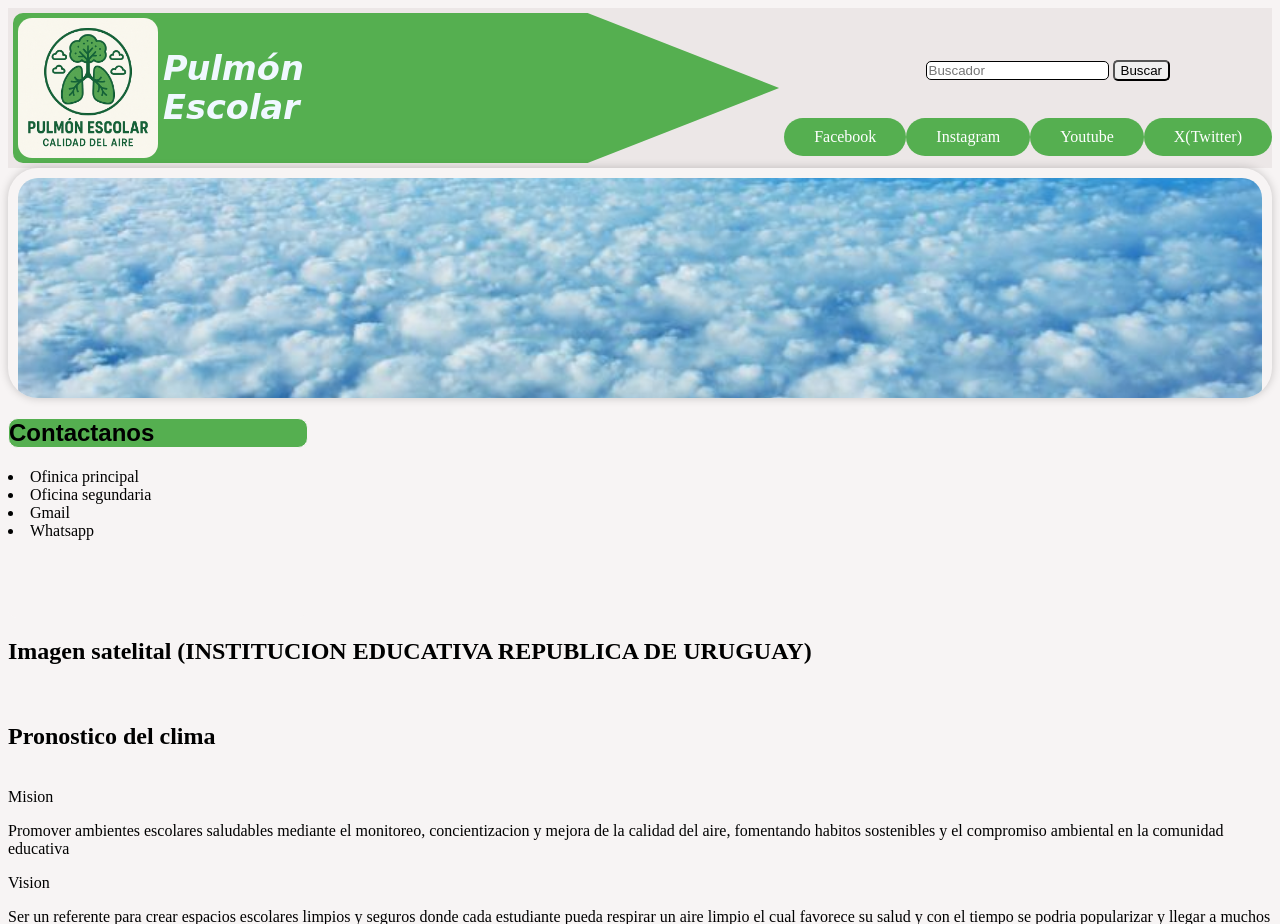
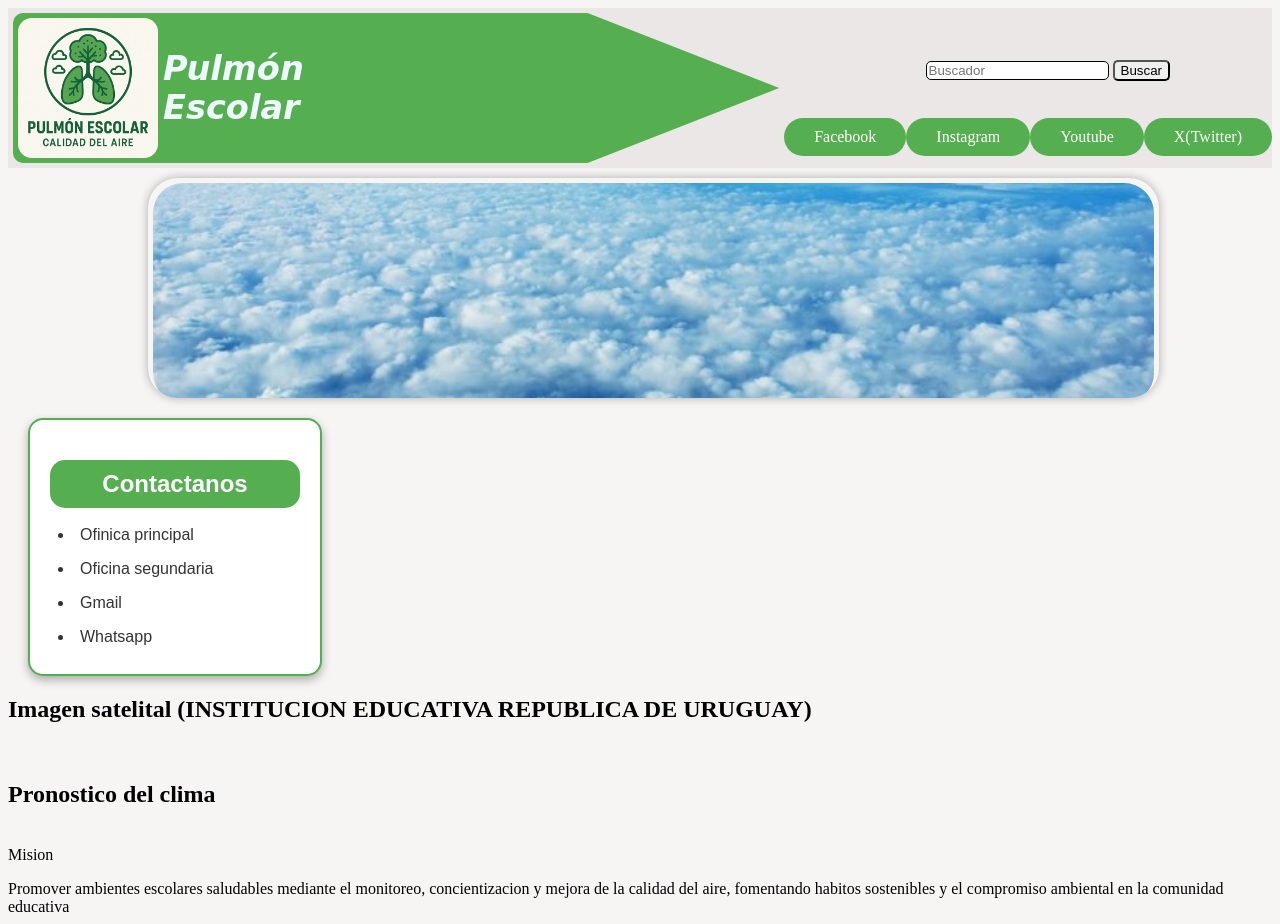
Before and after one commit to JoseAngelBL/Pulmon-escolar, a PHP site: page / in a window 1280 px wide. Shown: the top 924 px of the page. Run offline with PHP 8.4, Linux system fonts and the light colour scheme.

Commit message:
diseño de section

```diff
--- a/styles.css
+++ b/styles.css
@@ -79,12 +79,15 @@ header h1 {
 }
 
 .carrusel {
-    width: 100%;
-    height: 230px;
+    width: 80%;
+    height: 220px;
     overflow: hidden;
     position: relative;
     border-radius: 30px;
-    box-shadow: 0 0 10px rgba(0, 0, 0, 0.2);
+    box-shadow: 0 0 10px rgba(0, 0, 0, 0.3);
+    margin-left: 140px;
+    margin-top: 10px;
+    margin: center;
 }
 
 .c-imagenes {
@@ -93,7 +96,7 @@ header h1 {
     overflow-x: auto;
     scroll-behavior: smooth;
     height: 100%;
-    padding: 10px;
+    padding: 5px;
 }
 
 .c-imagenes::-webkit-scrollbar {
@@ -101,7 +104,7 @@ header h1 {
 }
 
 .c-imagenes img {
-    border-radius: 20px;
+    border-radius: 30px;
     flex-shrink: 0;
     width: 100%;
     max-width: 1300px;
@@ -115,18 +118,41 @@ header h1 {
 }
 
 section {
-    background-color: #f7f4f4;
-    width: 300px;
-    height: 200px;
+    background-color: #ffff;
+    width: 250px;
+    margin-left: 20px;
+    margin-top: 20px;
+    padding: 20px;
     justify-content: space-between;
-    color: beige;
-    border-radius: 10px;
-    color: black;
+    border-radius: 15px;
+    border: 2px solid #55af50;
+    box-shadow: 0 4px 10px rgba(0, 0, 0, 0.3);
+    font-family: Arial, Helvetica, sans-serif;
 }
 
 section h2 {
-    border-radius: 10px;
     background-color: #55af50;
-    border: 1px solid #f7f4f4;
-    font-family: Arial, Helvetica, sans-serif;
+    color: white;
+    text-align: center;
+    font-size: 1, 4px;
+    padding: 10px;
+    border-radius: 15px;
+    margin-bottom: 10px;
 }
+
+section ul {
+    list-style-type: none;
+    padding: 0;
+    margin: 0;
+}
+
+section li {
+    padding: 8px;
+    margin-bottom: 1px solid #e0e0e0;
+    font-size: 1em;
+    color: #333;
+}
+
+section li :last-child {
+    border-bottom: none;
+}
```
